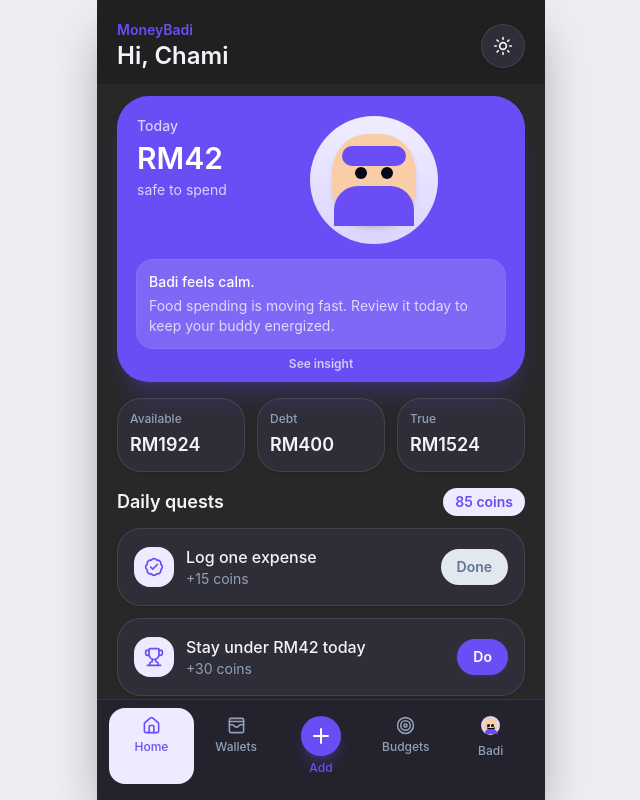
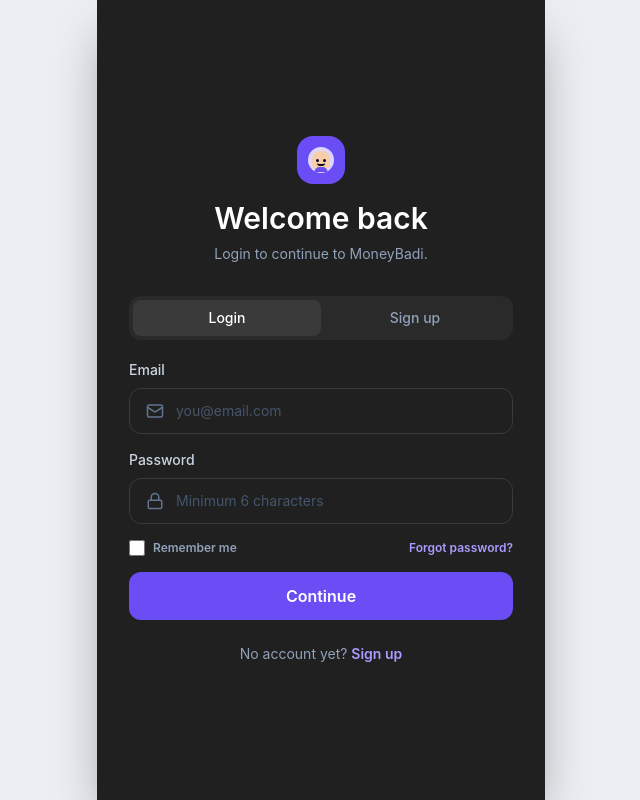
Before and after one commit to chamifr17/moneybadi, a React (Vite) app: page / in a window 1280 px wide. Shown: the whole page, without its empty margins (319-959 px from the left). Built offline with nearby package versions, Linux system fonts and the light colour scheme.

Commit message:
Add auth screens and logout

```diff
--- a/src/App.jsx
+++ b/src/App.jsx
@@ -1,6 +1,9 @@
 import {
   BadgeCheck,
   Edit3,
+  Lock,
+  LogOut,
+  Mail,
   Home,
   MoreHorizontal,
   Moon,
@@ -11,12 +14,24 @@
   Target,
   Trash2,
   Trophy,
+  User,
   WalletCards,
   X,
 } from 'lucide-react'
 import { useState } from 'react'
 
 function App() {
+  const [isAuthenticated, setIsAuthenticated] = useState(false)
+  const [authMode, setAuthMode] = useState('login')
+  const [authForm, setAuthForm] = useState({
+    name: '',
+    email: '',
+    password: '',
+  })
+  const [currentUser, setCurrentUser] = useState({
+    name: 'Chami',
+    email: 'chami@moneybadi.app',
+  })
   const [activeTab, setActiveTab] = useState('home')
   const [isDark, setIsDark] = useState(true)
   const [coins, setCoins] = useState(85)
@@ -146,6 +161,27 @@
     historyWeek,
   )
 
+  const submitAuth = (event) => {
+    event.preventDefault()
+    if (!authForm.email.trim() || !authForm.password.trim()) return
+
+    setCurrentUser({
+      name:
+        authMode === 'signup' && authForm.name.trim()
+          ? authForm.name.trim()
+          : authForm.email.split('@')[0],
+      email: authForm.email.trim(),
+    })
+    setIsAuthenticated(true)
+  }
+
+  const logout = () => {
+    setIsAuthenticated(false)
+    setActiveTab('home')
+    setActiveForm(null)
+    setEditingId(null)
+  }
+
   const completeQuest = (coinReward) => {
     setCoins((current) => current + coinReward)
   }
@@ -333,6 +369,18 @@
     shadow: isDark ? 'shadow-black/40' : 'shadow-slate-300/60',
   }
 
+  if (!isAuthenticated) {
+    return (
+      <AuthScreen
+        authForm={authForm}
+        authMode={authMode}
+        onChange={setAuthForm}
+        onModeChange={setAuthMode}
+        onSubmit={submitAuth}
+      />
+    )
+  }
+
   return (
     <main
       className={`mx-auto flex h-screen max-w-md flex-col overflow-hidden shadow-2xl ${theme.app} ${theme.shadow}`}
@@ -342,9 +390,10 @@
           <div>
             <p className="text-sm font-semibold text-[#6A4DF5]">MoneyBadi</p>
             <h1 className={`text-2xl font-semibold ${theme.title}`}>
-              Hi, Chami
+              Hi, {currentUser.name}
             </h1>
           </div>
+          <div className="flex items-center gap-2">
             <button
               className={`grid size-11 place-items-center rounded-full border shadow-sm ${theme.card}`}
               onClick={() => setIsDark((current) => !current)}
@@ -352,6 +401,14 @@
             >
               {isDark ? <Sun size={20} /> : <Moon size={20} />}
             </button>
+            <button
+              className={`grid size-11 place-items-center rounded-full border shadow-sm ${theme.card}`}
+              onClick={logout}
+              type="button"
+            >
+              <LogOut size={19} />
+            </button>
+          </div>
         </header>
       )}
 
@@ -1345,6 +1402,145 @@
   return months
 }
 
+function AuthScreen({ authForm, authMode, onChange, onModeChange, onSubmit }) {
+  const isSignup = authMode === 'signup'
+
+  const updateField = (field, value) => {
+    onChange((current) => ({
+      ...current,
+      [field]: value,
+    }))
+  }
+
+  return (
+    <main className="mx-auto flex h-screen max-w-md flex-col overflow-hidden bg-[#202020] shadow-2xl shadow-black/40">
+      <section className="grid min-h-0 flex-1 place-items-center overflow-hidden bg-[#202020] px-7">
+        <div className="w-full max-w-sm text-slate-100">
+          <div className="mb-8 text-center">
+            <div className="mx-auto mb-4 grid size-12 place-items-center rounded-2xl bg-[#6A4DF5] text-white">
+              <BadiNavIcon size={26} />
+            </div>
+            <h1 className="text-3xl font-semibold text-white">
+              {isSignup ? 'Create your account' : 'Welcome back'}
+            </h1>
+            <p className="mt-2 text-sm text-slate-400">
+              {isSignup
+                ? 'Start tracking your money with MoneyBadi.'
+                : 'Login to continue to MoneyBadi.'}
+            </p>
+          </div>
+
+          <div className="mb-5 grid grid-cols-2 rounded-xl bg-[#2a2a2a] p-1 text-sm font-medium">
+            <button
+              className={`rounded-lg py-2 transition ${
+                !isSignup ? 'bg-[#3a3a3a] text-white' : 'text-slate-400'
+              }`}
+              onClick={() => onModeChange('login')}
+              type="button"
+            >
+              Login
+            </button>
+            <button
+              className={`rounded-lg py-2 transition ${
+                isSignup ? 'bg-[#3a3a3a] text-white' : 'text-slate-400'
+              }`}
+              onClick={() => onModeChange('signup')}
+              type="button"
+            >
+              Sign up
+            </button>
+          </div>
+
+          <form className="space-y-4" onSubmit={onSubmit}>
+            {isSignup && (
+              <AuthField
+                icon={User}
+                label="Name"
+                onChange={(event) => updateField('name', event.target.value)}
+                placeholder="Your name"
+                value={authForm.name}
+              />
+            )}
+            <AuthField
+              icon={Mail}
+              label="Email"
+              onChange={(event) => updateField('email', event.target.value)}
+              placeholder="you@email.com"
+              type="email"
+              value={authForm.email}
+            />
+            <AuthField
+              icon={Lock}
+              label="Password"
+              onChange={(event) => updateField('password', event.target.value)}
+              placeholder="Minimum 6 characters"
+              type="password"
+              value={authForm.password}
+            />
+
+            {!isSignup && (
+              <div className="flex items-center justify-between text-xs font-semibold">
+                <label className="flex items-center gap-2 text-slate-400">
+                  <input
+                    className="size-4 accent-[#6A4DF5]"
+                    type="checkbox"
+                  />
+                  Remember me
+                </label>
+                <button className="text-[#a99cff]" type="button">
+                  Forgot password?
+                </button>
+              </div>
+            )}
+
+            <button className="w-full rounded-xl bg-[#6A4DF5] px-4 py-3 font-semibold text-white transition hover:bg-[#5b3ff0]">
+              {isSignup ? 'Continue' : 'Continue'}
+            </button>
+          </form>
+
+          <p className="mt-6 text-center text-sm text-slate-400">
+            {isSignup ? 'Already have an account?' : 'No account yet?'}{' '}
+            <button
+              className="font-semibold text-[#a99cff]"
+              onClick={() => onModeChange(isSignup ? 'login' : 'signup')}
+              type="button"
+            >
+              {isSignup ? 'Login' : 'Sign up'}
+            </button>
+          </p>
+        </div>
+      </section>
+    </main>
+  )
+}
+
+function AuthField({
+  icon: Icon,
+  label,
+  onChange,
+  placeholder,
+  type = 'text',
+  value,
+}) {
+  return (
+    <label className="block">
+      <span className="mb-2 block text-sm font-medium text-slate-300">
+        {label}
+      </span>
+      <div className="flex items-center gap-3 rounded-xl border border-[#3a3a3a] bg-transparent px-4 py-3 text-slate-100 transition focus-within:border-[#6A4DF5]">
+        <Icon className="shrink-0 text-slate-500" size={18} />
+        <input
+          className="min-w-0 flex-1 bg-transparent text-sm outline-none placeholder:text-slate-600"
+          onChange={onChange}
+          placeholder={placeholder}
+          type={type}
+          value={value}
+        />
+      </div>
+    </label>
+  )
+}
+
 function Badi({ equipped, large = false }) {
   return (
     <div
```
Lines whose indentation alone changed are shown as unchanged.
